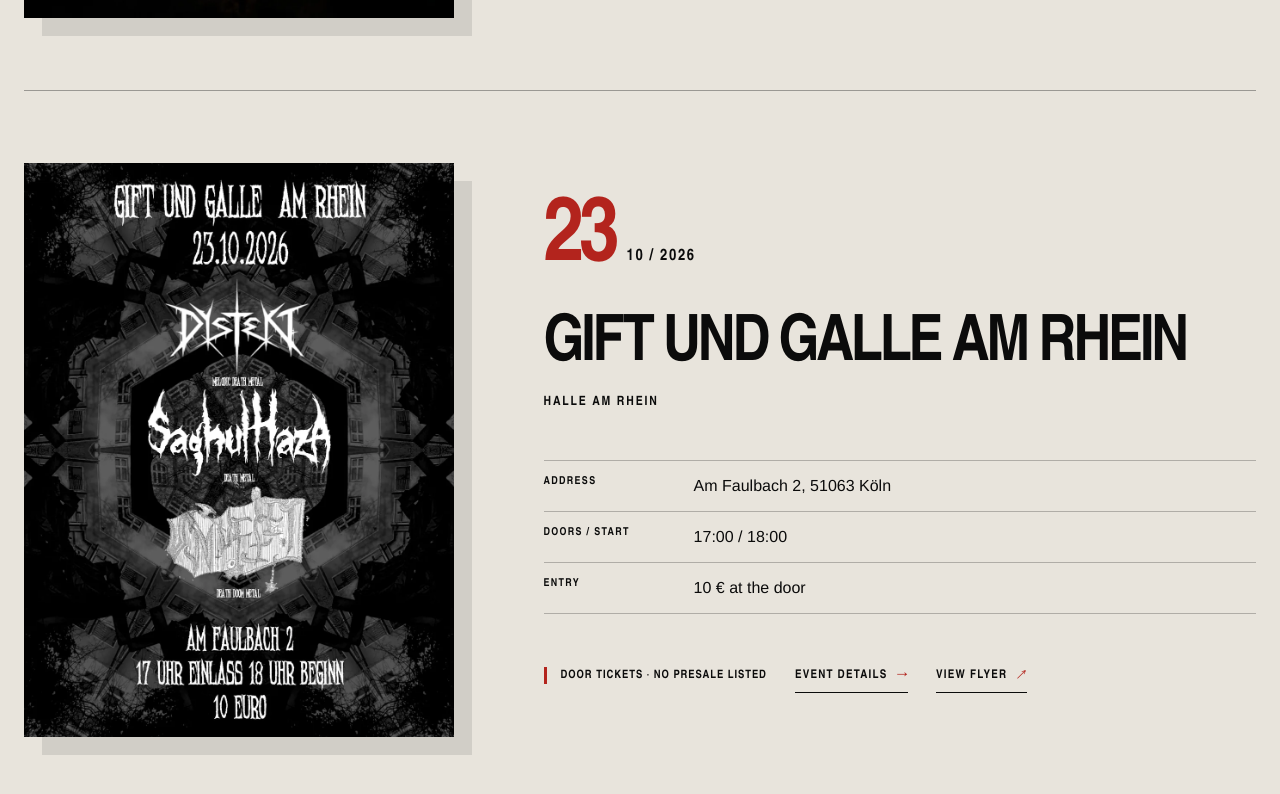
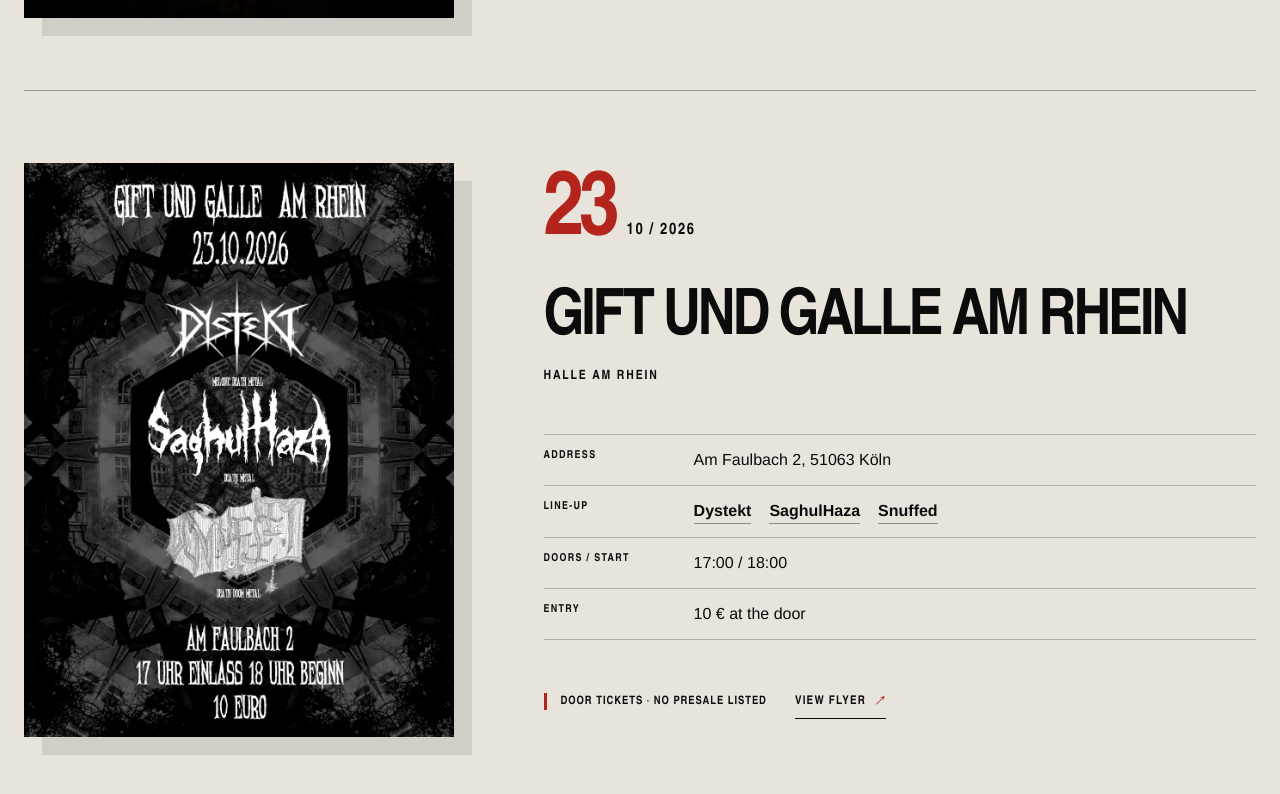
Before and after one commit to ckrohn/dystekt-website, a Next.js app: page /gigs in a window 1280 px wide. Shown: the part 1170-1964 px from the top of the page. Built offline with nearby package versions, Linux system fonts and the light colour scheme.

Commit message:
Add line-up to Gigs, add lightbox for flyer view

```diff
--- a/app/gigs/GigCard.tsx
+++ b/app/gigs/GigCard.tsx
@@ -1,4 +1,7 @@
+"use client";
+
 import Link from "next/link";
+import { useRef } from "react";
 import { formatGigPrice, formatVenueAddress, getGigDateParts, getGigIso, getVenue, type Gig } from "../lib/gigs";
 
 export function GigCard({
@@ -10,20 +13,29 @@ export function GigCard({
   index: number;
   showDetailLink?: boolean;
 }) {
+  const lightbox = useRef<HTMLDialogElement>(null);
   const date = getGigDateParts(gig);
   const venue = getVenue(gig);
+
+  function openFlyer() {
+    if (window.matchMedia("(max-width: 760px)").matches) return;
+    lightbox.current?.showModal();
+  }
+
+  function closeFlyer() {
+    lightbox.current?.close();
+  }
 
   return (
     <article className="gig-card">
       <div className="gig-number" aria-hidden="true">
         {String(index + 1).padStart(2, "0")}
       </div>
-      <a
+      <button
+        type="button"
         className="flyer-frame"
-        href={gig.flyer}
-        target="_blank"
-        rel="noreferrer"
-        aria-label={`Open full flyer for ${gig.title}`}
+        aria-label={`Enlarge flyer for ${gig.title}`}
+        onClick={openFlyer}
       >
         <img
           src={gig.image}
@@ -31,7 +43,7 @@ export function GigCard({
           height={gig.imageHeight}
           alt={`${gig.title} event flyer`}
         />
-      </a>
+      </button>
       <div className="gig-info">
         <time dateTime={getGigIso(gig)} className="gig-date">
           <strong>{date.day}</strong>
@@ -43,6 +55,16 @@ export function GigCard({
         </div>
         <dl className="gig-details">
           <div><dt>Address</dt><dd>{formatVenueAddress(venue)}</dd></div>
+          <div>
+            <dt>Line-up</dt>
+            <dd className="gig-bands">
+              {gig.bands.map((band) => (
+                <a key={band.name} href={band.instagram} target="_blank" rel="noreferrer">
+                  {band.name}<span className="visually-hidden"> on Instagram</span>
+                </a>
+              ))}
+            </dd>
+          </div>
           <div><dt>Doors / Start</dt><dd>{gig.doors} / {gig.start}</dd></div>
           <div><dt>Entry</dt><dd>{formatGigPrice(gig)}</dd></div>
         </dl>
@@ -54,16 +76,34 @@ export function GigCard({
           ) : (
             <span className="door-note">Door tickets · no presale listed</span>
           )}
-          {showDetailLink ? (
+          {showDetailLink && gig.info ? (
             <Link className="text-link dark-link" href={`/gigs/${getGigIso(gig)}`}>
               Event details <span aria-hidden="true">→</span>
             </Link>
           ) : null}
-          <a className="text-link dark-link" href={gig.flyer} target="_blank" rel="noreferrer">
+          <button type="button" className="text-link dark-link flyer-trigger-link" onClick={openFlyer}>
             View flyer <span aria-hidden="true">↗</span>
-          </a>
+          </button>
         </div>
       </div>
+      <dialog
+        ref={lightbox}
+        className="flyer-lightbox"
+        aria-label={`${gig.title} flyer`}
+      >
+        <button
+          type="button"
+          className="flyer-lightbox-backdrop"
+          aria-label="Close flyer"
+          onClick={closeFlyer}
+        />
+        <div className="flyer-lightbox-content">
+          <button type="button" className="flyer-lightbox-close" aria-label="Close flyer" onClick={closeFlyer}>
+            <span aria-hidden="true">×</span>
+          </button>
+          <img src={gig.flyer} alt={`${gig.title} event flyer, enlarged`} />
+        </div>
+      </dialog>
     </article>
   );
 }
--- a/app/gigs/[iso]/page.tsx
+++ b/app/gigs/[iso]/page.tsx
@@ -77,9 +77,28 @@ export default async function EventPage({ params }: EventPageProps) {
           <p className="page-lede">Dystekt live at {venue.name} in {venue.city}.</p>
         </header>
 
-        <section className="gig-list wrap" aria-label={`${gig.title} details`}>
+        <section className="gig-list event-gig-list wrap" aria-label={`${gig.title} details`}>
           <GigCard gig={gig} index={0} showDetailLink={false} />
         </section>
+
+        {gig.info ? (
+          <section className="event-info wrap" aria-labelledby="event-info-title">
+            <p className="eyebrow red">Event info</p>
+            <div className="event-info-grid">
+              <h2 id="event-info-title">About the show</h2>
+              <div className="event-info-sections">
+                {gig.info.map((section) => (
+                  <section key={section.heading}>
+                    <h3>{section.heading}</h3>
+                    {section.paragraphs.map((paragraph) => (
+                      <p key={paragraph}>{paragraph}</p>
+                    ))}
+                  </section>
+                ))}
+              </div>
+            </div>
+          </section>
+        ) : null}
       </main>
       <SiteFooter />
     </div>
--- a/app/globals.css
+++ b/app/globals.css
@@ -1307,3 +1307,197 @@ img {
   html { scroll-behavior: auto; }
   *, *::before, *::after { transition: none !important; }
 }
+
+/* Event details and flyer lightbox */
+.flyer-frame {
+  width: 100%;
+  padding: 0;
+  border: 0;
+  color: inherit;
+  cursor: zoom-in;
+}
+
+.flyer-trigger-link {
+  border-width: 0 0 1px;
+  background: transparent;
+  color: var(--ink);
+  cursor: zoom-in;
+}
+
+.flyer-lightbox {
+  width: 100%;
+  max-width: none;
+  height: 100%;
+  max-height: none;
+  margin: 0;
+  padding: 32px;
+  border: 0;
+  background: transparent;
+  overflow: auto;
+}
+
+.flyer-lightbox[open] {
+  display: grid;
+  place-items: center;
+}
+
+.flyer-lightbox::backdrop {
+  background: rgba(5, 5, 5, 0.84);
+  backdrop-filter: blur(8px);
+}
+
+.flyer-lightbox-backdrop {
+  position: fixed;
+  inset: 0;
+  padding: 0;
+  border: 0;
+  background: transparent;
+  cursor: zoom-out;
+}
+
+.flyer-lightbox-content {
+  position: relative;
+  z-index: 1;
+  display: grid;
+  place-items: center;
+  min-width: 0;
+}
+
+.flyer-lightbox-content img {
+  width: auto;
+  max-width: 100%;
+  max-height: 86dvh;
+  object-fit: contain;
+  box-shadow: 0 24px 80px rgba(0, 0, 0, 0.55);
+}
+
+.flyer-lightbox-close {
+  position: fixed;
+  display: flex;
+  align-items: center;
+  justify-content: center;
+  z-index: 1;
+  top: 22px;
+  right: 24px;
+  width: 48px;
+  height: 48px;
+  padding: 0;
+  border: 1px solid rgba(244, 241, 233, 0.55);
+  border-radius: 50%;
+  background: rgba(11, 11, 11, 0.78);
+  color: var(--white);
+  cursor: pointer;
+  font-family: Arial, sans-serif;
+  font-size: 2rem;
+  font-weight: 300;
+  line-height: 1;
+}
+
+.flyer-lightbox-close span {
+  display: block;
+  transform: translateY(-1px);
+}
+
+.flyer-lightbox-close:hover,
+.flyer-lightbox-close:focus-visible {
+  border-color: var(--white);
+  background: var(--red);
+}
+
+.event-gig-list {
+  padding-bottom: 0;
+}
+
+.event-info {
+  padding: 90px 0 140px;
+  border-top: 1px solid rgba(11, 11, 11, 0.35);
+}
+
+.event-info-grid {
+  display: grid;
+  grid-template-columns: minmax(220px, 0.65fr) 1fr;
+  gap: clamp(48px, 8vw, 120px);
+}
+
+.event-info h2,
+.event-info h3 {
+  margin: 0;
+  text-transform: uppercase;
+  font-family: var(--display);
+  font-weight: 900;
+}
+
+.event-info h2 {
+  font-size: clamp(3rem, 6vw, 6rem);
+  line-height: 0.9;
+  letter-spacing: -0.05em;
+}
+
+.event-info-sections {
+  max-width: 760px;
+}
+
+.event-info-sections section + section {
+  margin-top: 48px;
+}
+
+.event-info h3 {
+  margin-bottom: 18px;
+  color: var(--red);
+  font-size: 1rem;
+  letter-spacing: 0.12em;
+}
+
+.event-info p {
+  margin: 0 0 1.1em;
+  font-size: 1.05rem;
+  line-height: 1.7;
+}
+
+.event-info p:last-child {
+  margin-bottom: 0;
+}
+
+@media (max-width: 760px) {
+  .flyer-lightbox {
+    padding: 16px;
+  }
+
+  .flyer-lightbox-content img {
+    max-height: 86dvh;
+  }
+
+  .flyer-frame {
+    cursor: default;
+  }
+
+  .flyer-trigger-link {
+    display: none;
+  }
+
+  .event-info {
+    padding: 70px 0 90px;
+  }
+
+  .event-info-grid {
+    grid-template-columns: 1fr;
+  }
+}
+
+.gig-bands {
+  display: flex;
+  flex-wrap: wrap;
+  gap: 7px 18px;
+}
+
+.gig-bands a {
+  border-bottom: 1px solid rgba(11, 11, 11, 0.4);
+  font-weight: 600;
+  transition: color 160ms ease, border-color 160ms ease;
+}
+
+.gig-bands a:hover,
+.gig-bands a:focus-visible {
+  color: var(--red);
+  border-color: var(--red);
+}
--- a/app/lib/structured-data.ts
+++ b/app/lib/structured-data.ts
@@ -81,11 +81,11 @@ export function getEventStructuredData(gig: Gig) {
         addressCountry: venue.country,
       },
     },
-    performer: {
+    performer: gig.bands.map((band) => ({
       "@type": "MusicGroup",
-      "@id": bandId,
-      name: "Dystekt",
-      url: siteUrl,
-    },
+      ...(band.name === "Dystekt" ? { "@id": bandId, url: siteUrl } : {}),
+      name: band.name,
+      sameAs: band.instagram,
+    })),
   };
 }
--- a/data/gigs.json
+++ b/data/gigs.json
@@ -17,7 +17,53 @@
       "ticket": "https://www.cologne-cataclysm.de",
       "venueId": "halle-am-rhein",
       "presalePrice": 15,
-      "doorPrice": 20
+      "doorPrice": 20,
+      "info": [
+        {
+          "heading": "Cologne Cataclysm 2026",
+          "paragraphs": [
+            "On 12 September 2026, Halle am Rhein in Cologne becomes a meeting place for fans of death metal, melodic death metal and thrash metal. Five bands will deliver an evening packed with blast beats, crushing riffs, massive grooves and uncompromising live energy."
+          ]
+        },
+        {
+          "heading": "Line-up",
+          "paragraphs": [
+            "ALL WILL KNOW — Modern melodic metal meets an old-school attitude and electronic influences. The band from Darmstadt combines orchestral soundscapes, memorable melodies and powerful vocals into a distinctive sound.",
+            "MARTYRION — The Cologne band blends melodic death metal with modern metal elements, balancing heaviness and atmosphere with infectious energy.",
+            "MAGEFA — Since 2014, Frankfurt's MAGEFA have stood for uncompromising death metal. Inspired by bands such as Cannibal Corpse, Carcass and Bolt Thrower, they combine aggression, precision and unrestrained live power. Their current album, LEGION, continues that trajectory.",
+            "CONQUEROR — Formed in the heart of the Cologne Bay, CONQUEROR play uncompromising modern thrash metal. Racing riffs, driving drums and raw energy set the stage for a merciless live show.",
+            "DYSTEKT — Founded in 2025, the melodic death metal band combines hard-hitting riffs, melodic guitar work and brutal vocals in a powerful modern sound."
+          ]
+        },
+        {
+          "heading": "Five bands. No respite.",
+          "paragraphs": [
+            "Expect five formidable live acts, a varied bill and an evening that never lets up. Death metal. Melodic death metal. Thrash metal. Cologne will shake."
+          ]
+        }
+      ],
+      "bands": [
+        {
+          "name": "ALL WILL KNOW",
+          "instagram": "https://www.instagram.com/allwillknow_official"
+        },
+        {
+          "name": "Martyrion",
+          "instagram": "https://www.instagram.com/martyrion_band"
+        },
+        {
+          "name": "MAGEFA",
+          "instagram": "https://www.instagram.com/magefametal"
+        },
+        {
+          "name": "CONQUEROR",
+          "instagram": "https://www.instagram.com/conqueror_thrash"
+        },
+        {
+          "name": "Dystekt",
+          "instagram": "https://www.instagram.com/dystektofficial"
+        }
+      ]
     },
     {
       "startDate": "2026-10-23T18:00:00+02:00",
@@ -33,7 +79,22 @@
       "ticket": null,
       "venueId": "halle-am-rhein",
       "presalePrice": null,
-      "doorPrice": 10
+      "doorPrice": 10,
+      "info": null,
+      "bands": [
+        {
+          "name": "Dystekt",
+          "instagram": "https://www.instagram.com/dystektofficial"
+        },
+        {
+          "name": "SaghulHaza",
+          "instagram": "https://www.instagram.com/saghulhaza"
+        },
+        {
+          "name": "Snuffed",
+          "instagram": "https://www.instagram.com/snuffed.deathdoom"
+        }
+      ]
     }
   ],
   "venues": [
```
Also changed, not shown: 2 other files (tests, documents, lock files or other folders).
